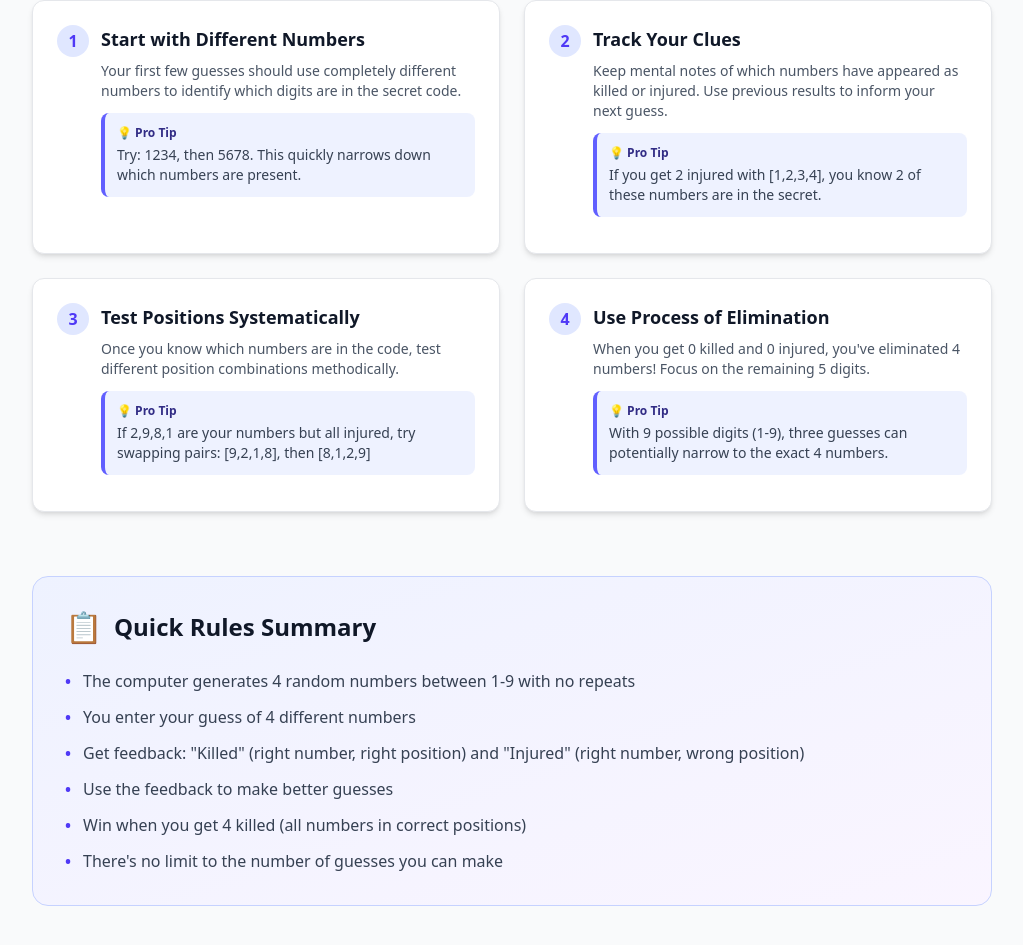
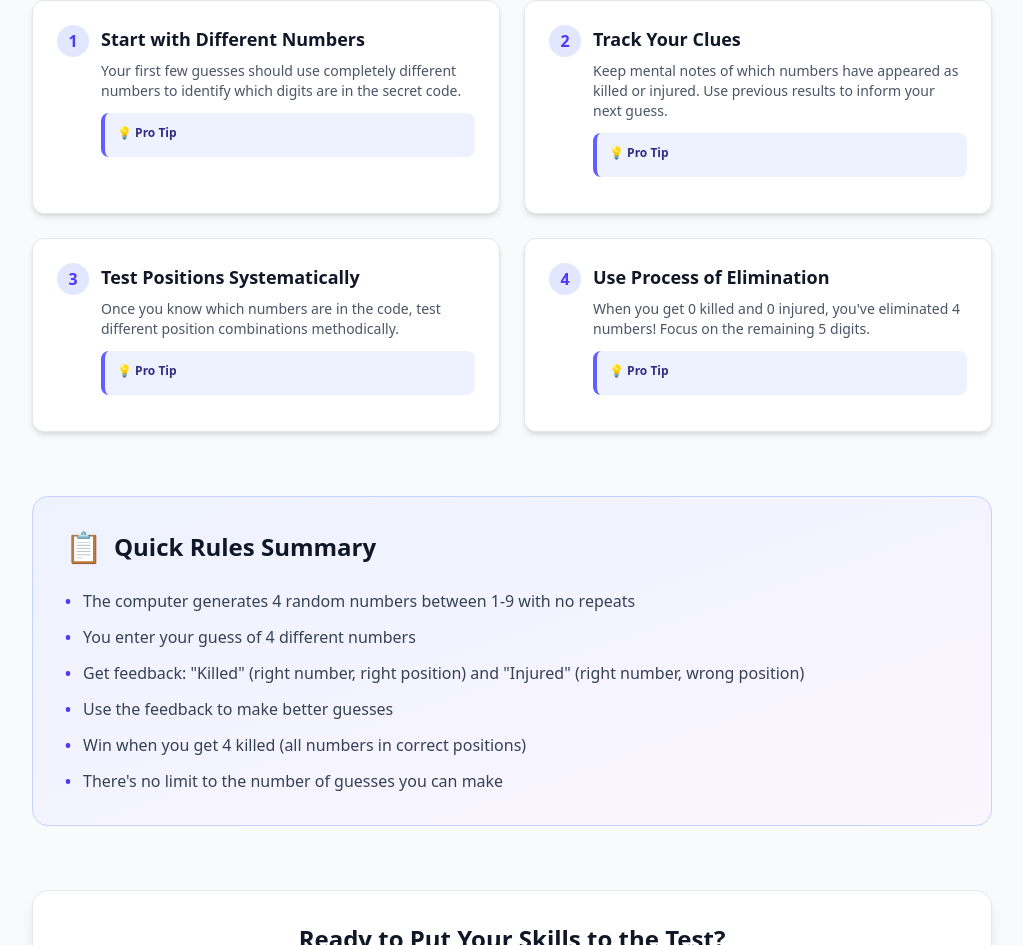
Before and after one commit to lambeboluwatife/GKAI-SvelteKit, a SvelteKit app: page /how-to-play in a window 1280 px wide. Shown: the part 2572-3517 px from the top of the page, without its empty margins (128-1151 px from the left). Built offline with nearby package versions, Linux system fonts and the light colour scheme.

Commit message:
remove game tip

```diff
--- a/src/routes/how-to-play/+page.svelte
+++ b/src/routes/how-to-play/+page.svelte
@@ -39,26 +39,26 @@
 		{
 			title: 'Start with Different Numbers',
 			description:
-				'Your first few guesses should use completely different numbers to identify which digits are in the secret code.',
-			tip: 'Try: 1234, then 5678. This quickly narrows down which numbers are present.'
+				'Your first few guesses should use completely different numbers to identify which digits are in the secret code.'
+			// tip: 'Try: 1234, then 5678. This quickly narrows down which numbers are present.'
 		},
 		{
 			title: 'Track Your Clues',
 			description:
-				'Keep mental notes of which numbers have appeared as killed or injured. Use previous results to inform your next guess.',
-			tip: 'If you get 2 injured with [1,2,3,4], you know 2 of these numbers are in the secret.'
+				'Keep mental notes of which numbers have appeared as killed or injured. Use previous results to inform your next guess.'
+			// tip: 'If you get 2 injured with [1,2,3,4], you know 2 of these numbers are in the secret.'
 		},
 		{
 			title: 'Test Positions Systematically',
 			description:
-				'Once you know which numbers are in the code, test different position combinations methodically.',
-			tip: 'If 2,9,8,1 are your numbers but all injured, try swapping pairs: [9,2,1,8], then [8,1,2,9]'
+				'Once you know which numbers are in the code, test different position combinations methodically.'
+			// tip: 'If 2,9,8,1 are your numbers but all injured, try swapping pairs: [9,2,1,8], then [8,1,2,9]'
 		},
 		{
 			title: 'Use Process of Elimination',
 			description:
-				"When you get 0 killed and 0 injured, you've eliminated 4 numbers! Focus on the remaining 5 digits.",
-			tip: 'With 9 possible digits (1-9), three guesses can potentially narrow to the exact 4 numbers.'
+				"When you get 0 killed and 0 injured, you've eliminated 4 numbers! Focus on the remaining 5 digits."
+			// tip: 'With 9 possible digits (1-9), three guesses can potentially narrow to the exact 4 numbers.'
 		}
 	];
 
@@ -383,9 +383,9 @@
 								<div class="mb-1 text-xs font-semibold text-indigo-900 dark:text-indigo-300">
 									💡 Pro Tip
 								</div>
-								<div class="text-sm text-gray-700 dark:text-gray-400">
+								<!-- <div class="text-sm text-gray-700 dark:text-gray-400">
 									{strategy.tip}
-								</div>
+								</div> -->
 							</div>
 						</div>
 					</div>
```
